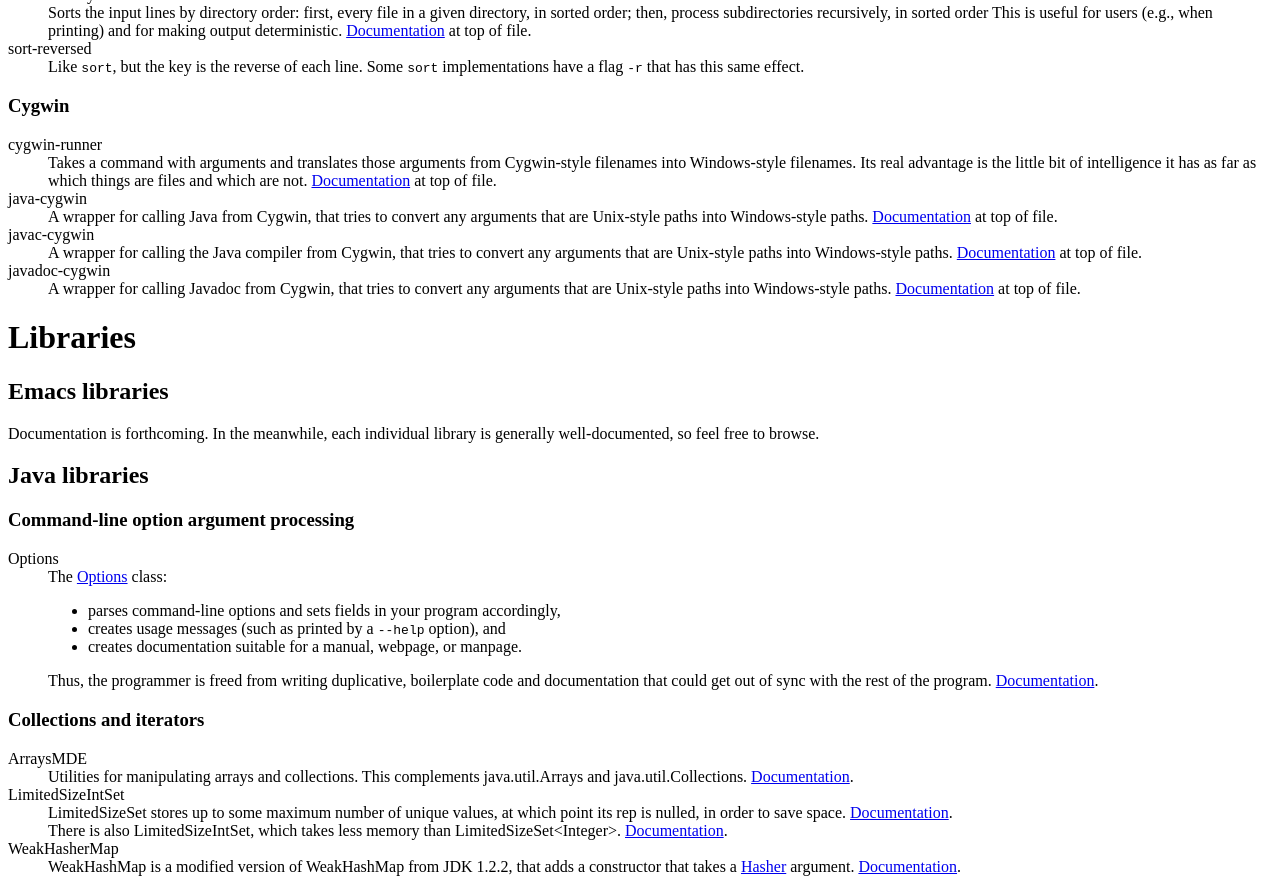
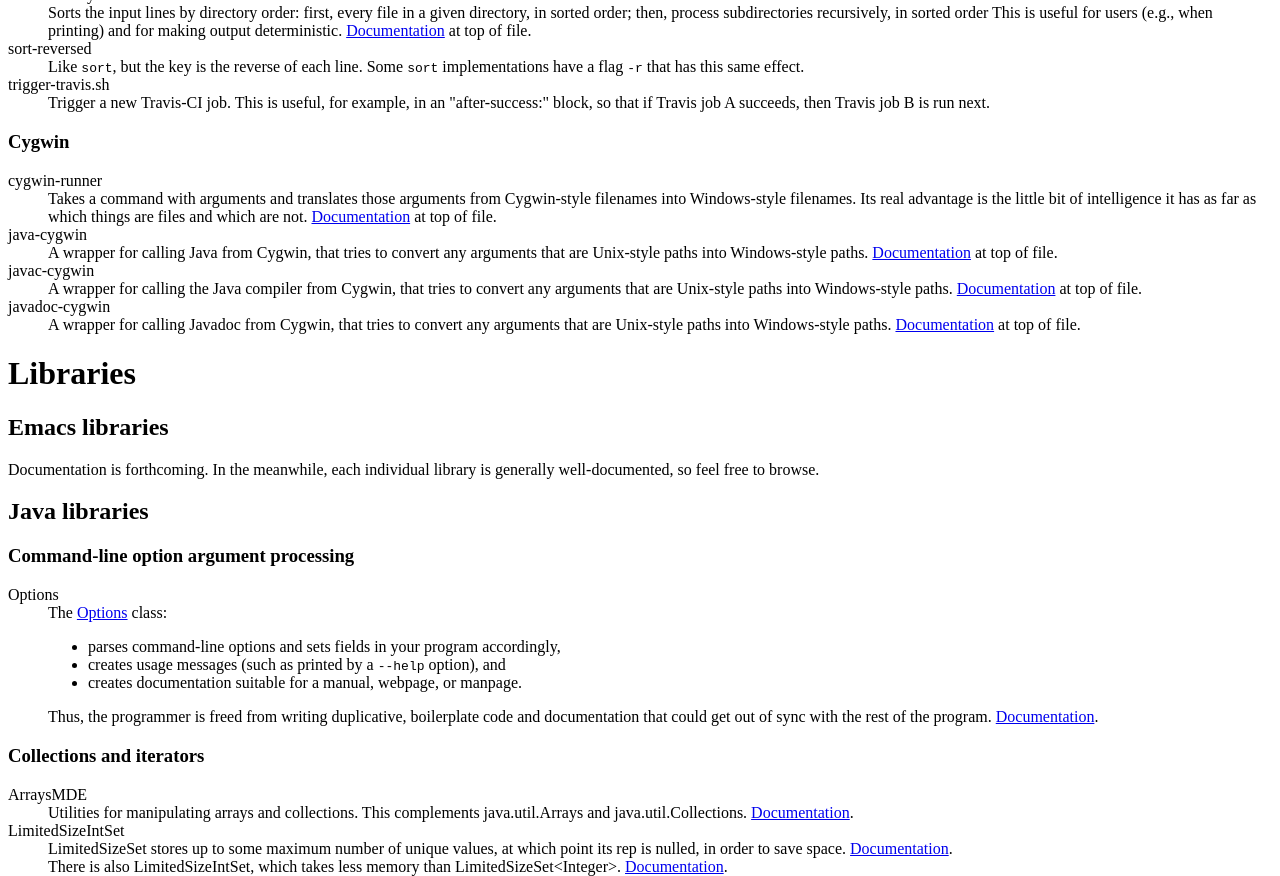
Before and after one commit to mernst/plume-lib, a plain HTML site: page index.html in a window 1280 px wide. Shown: the part 5226-6102 px from the top of the page. Drawn offline with Linux system fonts and the light colour scheme.

Commit message:
Document trigger-travis.sh script

```diff
--- a/index.html
+++ b/index.html
@@ -743,6 +743,15 @@ Some <tt>sort</tt> implementations have a flag <tt>-r</tt> that has this
 same effect.
 </dd>
 
+<dt>
+trigger-travis.sh
+</dt>
+<dd>
+Trigger a new Travis-CI job.
+This is useful, for example, in an "after-success:" block, so that if
+Travis job A succeeds, then Travis job B is run next.
+</dd>
+
 </dl>
 
 
```
